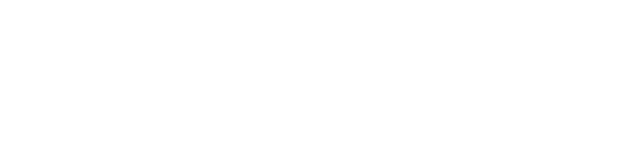
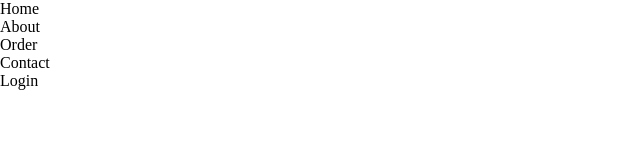
Before and after one commit to DapoerUnna/dapoerunna.github.io, a plain HTML site: page index.html in a window 1280 px wide. Shown: the whole page, without its empty margins (0-640 px from the left). Drawn offline with Linux system fonts and the light colour scheme.

Commit message:
Add header content

```diff
--- a/index.html
+++ b/index.html
@@ -9,6 +9,13 @@
 <body>
     <nav>
         <div class="header">
+            <ul class="nav">
+                <li>Home</li>
+                <li>About</li>
+                <li>Order</li>
+                <li>Contact</li>
+                <li>Login</li>
+            </ul>
         </div>
     </nav>
 </body>
```
